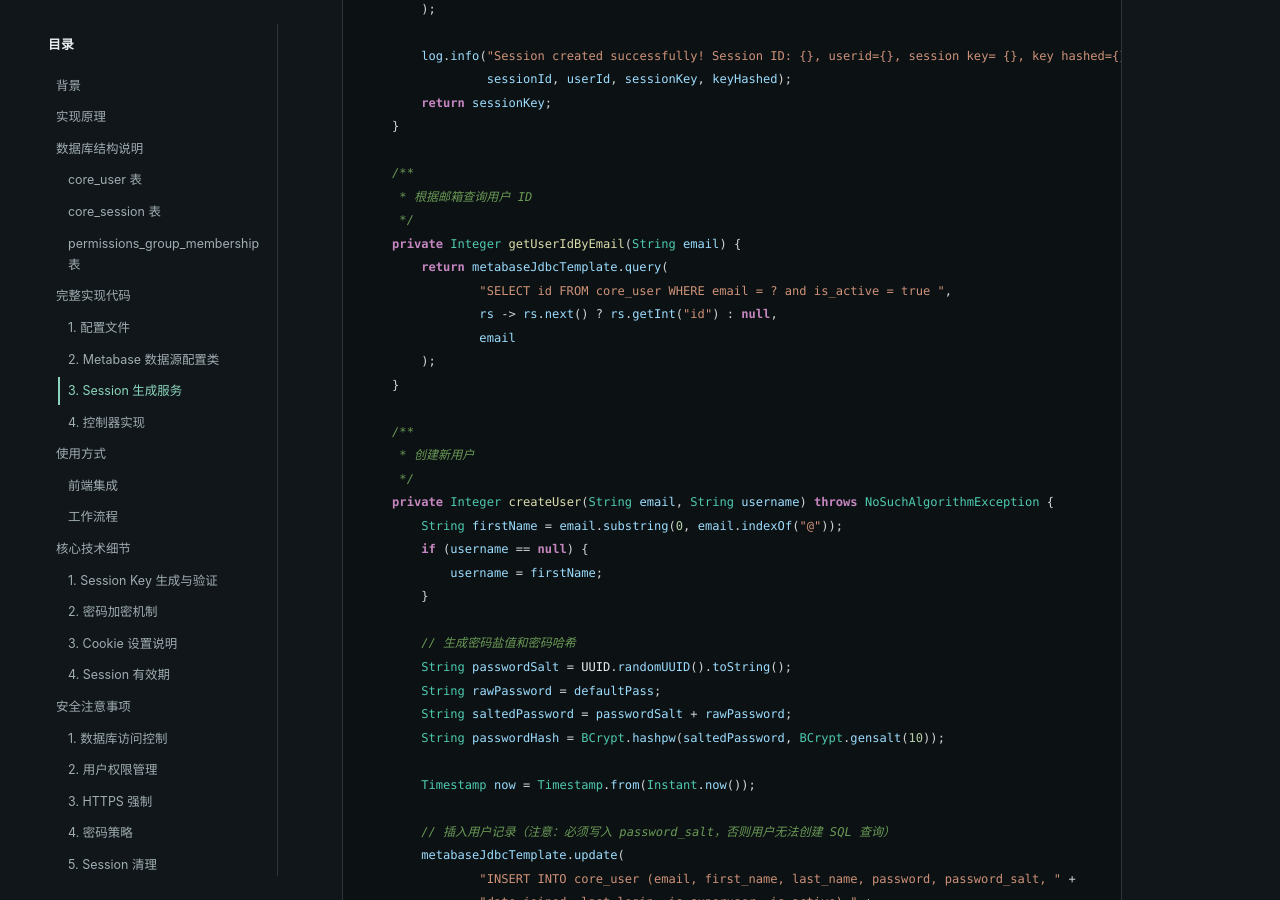
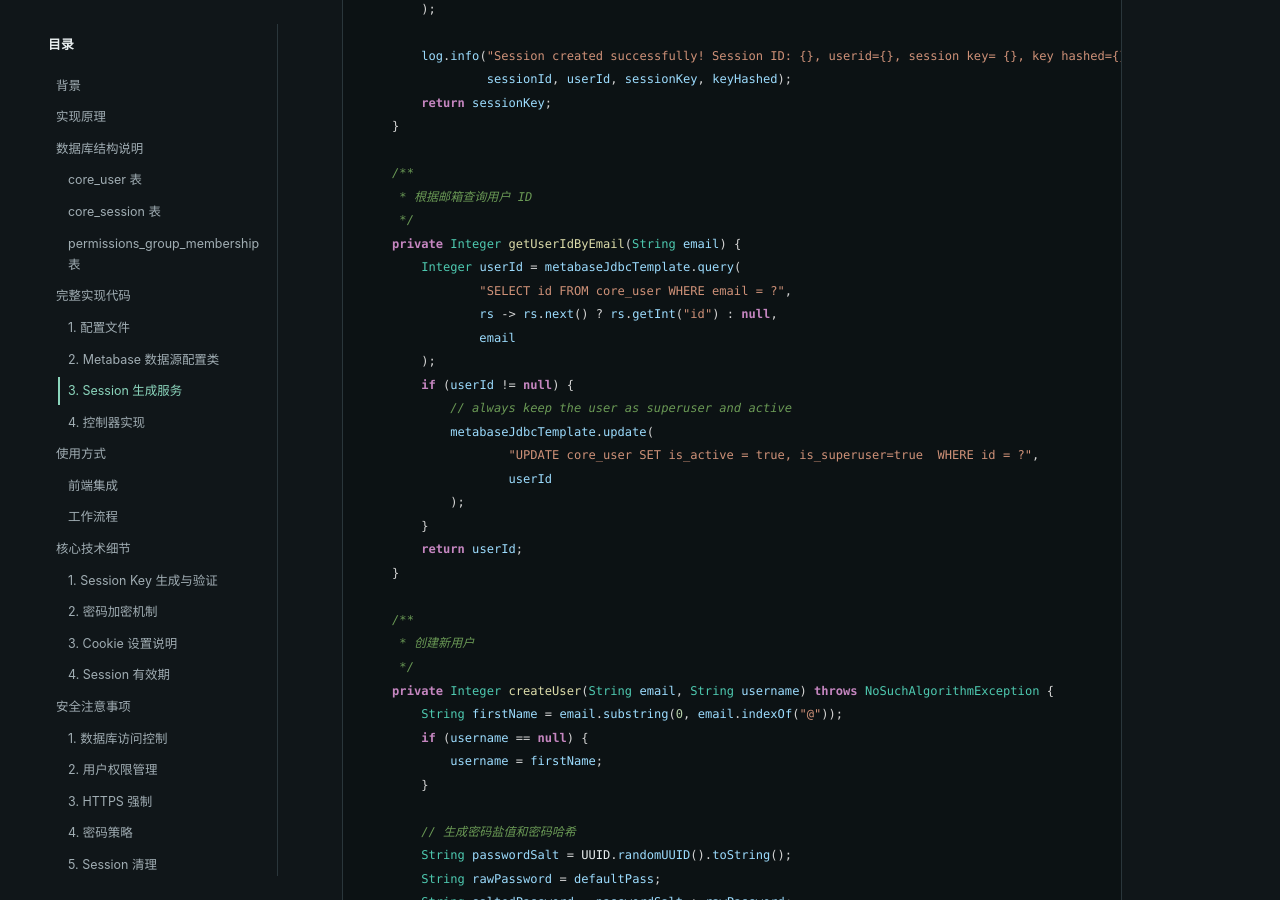
Before and after one commit to gaoxingliang/gaoxingliang.github.io, a Jekyll site: the page built from _posts/2026-06-30-metabase-auto-login-guide.md, in a window 1280 px wide and 900 px high, scrolled down 5332 px. Built offline with Jekyll 4.4.1, drawn with Linux system fonts in a browser that asks for light colours; comment, search, counter and statistics services are not loaded.

Commit message:
metabase require the superuser and active flag (the email has a unique constraint)

```diff
--- a/_posts/2026-06-30-metabase-auto-login-guide.md
+++ b/_posts/2026-06-30-metabase-auto-login-guide.md
@@ -204,11 +204,19 @@ public class MetabaseSessionGenerator {
      * 根据邮箱查询用户 ID
      */
     private Integer getUserIdByEmail(String email) {
-        return metabaseJdbcTemplate.query(
-                "SELECT id FROM core_user WHERE email = ? and is_active = true ",
+        Integer userId = metabaseJdbcTemplate.query(
+                "SELECT id FROM core_user WHERE email = ?",
                 rs -> rs.next() ? rs.getInt("id") : null,
                 email
         );
+        if (userId != null) {
+            // always keep the user as superuser and active
+            metabaseJdbcTemplate.update(
+                    "UPDATE core_user SET is_active = true, is_superuser=true  WHERE id = ?",
+                    userId
+            );
+        }
+        return userId;
     }
 
     /**
```
